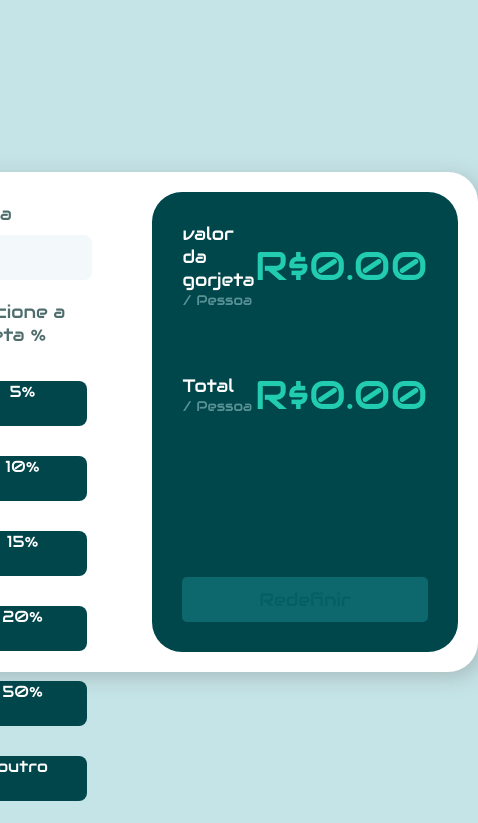
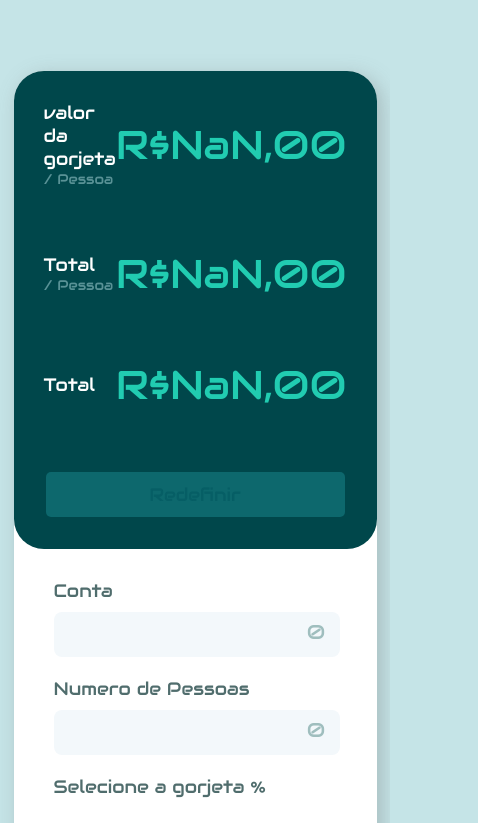
Before and after one commit to Thiagolecheta/Calculadora-de-Gorjeta, a plain HTML site: page index.html in a window 390 px wide. Both pictures are taken after a click on the element "5%". Shown: the top 823 px of the page, 478 px wide, since content can reach past the window. Drawn offline with Linux system fonts and the light colour scheme.

Commit message:
Calculadora de gorjeta simples em JS

```diff
--- a/index.html
+++ b/index.html
@@ -9,27 +9,29 @@
     <title>Calculadora de Gorjeta</title>
 </head>
 <body>
+
     <div class="container">
         <div class="boxCalc">
             <div class="leftArea">
                 <div class="bill">
                     <div>Conta</div>
-                    <input type="text" id="bill">
+                    <input type="text" id="bill" placeholder="0">
+                </div>
+                <div class="bill">
+                    <div>Numero de Pessoas</div>
+                    <input type="text" id="people" placeholder="0">
                 </div>
                 <div class="areaSelectTip">
                     <div class="tipInfo" >Selecione a gorjeta %</div>
                     <div class="areaButtons">
-                        <div class="tipButton">5%</div>
-                        <div class="tipButton">10%</div>
-                        <div class="tipButton">15%</div>
-                        <div class="tipButton">20%</div>
-                        <div class="tipButton">50%</div>
-                        <div class="tipButton">outro</div>
+                        <div class="tipButton5" onclick="clicou('5')">5%</div>
+                        <div class="tipButton10" onclick="clicou('10')">10%</div>
+                        <div class="tipButton15" onclick="clicou('15')">15%</div>
+                        <div class="tipButton20" onclick="clicou('20')">20%</div>
+                        <div class="tipButton50" onclick="clicou('30')">30%</div>
+                        <div class="tipButton50" onclick="clicou('50')">50%</div>
+
                     </div>
-                </div>
-                <div class="bill">
-                    <div>Numero de Pessoas</div>
-                    <input type="text" id="bill">
                 </div>
             </div>
             <div class="rightArea">
@@ -40,7 +42,7 @@
                             <p>/ Pessoa</p>
                         </div>
 
-                        <div class="valueTip">
+                        <div class="valueTip1">
                             R$0.00
                         </div>
                     </div>
@@ -50,16 +52,29 @@
                             <p>/ Pessoa</p>
                         </div>
 
-                        <div class="valueTip">
+                        <div class="valueTip2">
+                            R$0.00
+                        </div>
+                    </div>
+                    <div class="tipAmountArea">
+                        <div class="tipAmountTitle">
+                            Total
+                        </div>
+
+                        <div class="valueTip3">
                             R$0.00
                         </div>
                     </div>
                 </div>
                 <div class="tipAmountArea">
-                    <button class="reset">Redefinir</button>
+                    <button class="reset" onclick="redefinir()">Redefinir</button>
                 </div>
             </div>
         </div>
     </div>
+
+
+
+    <script src="script/script.js"></script>
 </body>
 </html>
--- a/script/script.js
+++ b/script/script.js
@@ -0,0 +1,43 @@
+function clicou(n){
+
+
+    let valorConta = parseFloat(document.querySelector('#bill').value)
+    let pessoa = parseInt(document.querySelector('#people').value)
+
+    let valorGorjeta = document.querySelector('.valueTip1')
+    let valorTotalPessoa = document.querySelector('.valueTip2')
+    let valorTotal = document.querySelector('.valueTip3')
+
+
+
+    if(valorConta == '' || pessoa == ''){
+        alert('Erro')
+    } else {
+
+            let resultado = (n / 100) * valorConta
+            valorGorjeta.innerHTML = `R$${resultado},00`
+
+            let total = resultado + valorConta
+            valorTotal.innerHTML = `R$${total},00`
+
+            let valorPessoa = total / pessoa
+            valorTotalPessoa.innerHTML = `R$${valorPessoa},00`
+
+        }
+
+    }
+
+
+
+
+
+    function redefinir(){
+        let valorGorjeta = document.querySelector('.valueTip1').innerHTML = `R$ 0.00`
+        let valorTotalPessoa = document.querySelector('.valueTip2').innerHTML = `R$ 0.00`
+        let valorTotal = document.querySelector('.valueTip3').innerHTML = `R$ 0.00`
+        let valorConta = document.querySelector('#bill').innerHTML = ''
+
+
+
+
+    }
--- a/src/style.css
+++ b/src/style.css
@@ -53,11 +53,19 @@ body{
     background-color: #f3f8fb;
     border: none;
     border-radius: 8px;
+    padding: 5px;
 }
 
 .bill input:focus {
-    border: none;
-    border: 1px solid #69b5ad;
+    outline: none !important;
+    border:3px solid #479c90;
+}
+
+.bill input::placeholder {
+    font-size: 20px;
+    color: #9fbebe;
+    text-align: right;
+    padding: 10px;
 }
 
 .areaSelectTip {
@@ -74,7 +82,11 @@ body{
 }
 
 
-.tipButton {
+.tipButton5,
+.tipButton10,
+.tipButton15,
+.tipButton20,
+.tipButton50 {
     margin: 15px;
     width: 130px;
     height: 45px;
@@ -83,8 +95,29 @@ body{
     border-radius: 8px;
     text-align: center;
     cursor: pointer;
+    font-size: 20px;
+    display: flex;
+    justify-content: center;
+    align-items: center;
+    transition: 2s;
 }
 
+.tipButton:hover{
+    background-color: #9fe8dd;
+    color: #003a3b;
+}
+
+.active input{
+    font-size: 16px;
+    margin: 15px;
+    border-radius: 8px;
+    text-align: center;
+    width: 130px;
+    height: 45px;
+    background-color: #f3f8fb;
+    border: 3px solid #9fe8df;
+    color: #2a656d;
+}
 
 .rightArea {
     width: 80%;
@@ -102,6 +135,11 @@ body{
     justify-content: space-between;
     align-items: center;
 }
+
+.tipAmountArea .reset {
+    margin: 2px;
+}
+
 .tipAmountTitle{
     color: #fff;
     font-size: 18px;
@@ -112,7 +150,9 @@ body{
     color: #599296;
 }
 
-.valueTip {
+.valueTip1,
+.valueTip2,
+.valueTip3 {
     font-size: 40px;
     color: #21ccb1;
 }
@@ -125,4 +165,37 @@ body{
     height: 45px;
     border: none;
     border-radius: 5px;
+    transition: 2s;
+    cursor: pointer;
 }
+
+.reset:hover {
+    background-color: #26c2ad;
+    color: #00474b;
+}
+
+
+
+@media (max-width: 900px) {
+
+
+
+    .boxCalc{
+        display: flex;
+        flex-direction: column-reverse;
+        height: auto;
+        margin-top: 300px;
+    }
+
+    .rightArea{
+        display: flex;
+        margin: auto;
+        width: 100%;
+    }
+
+    .areaButtons {
+        display: flex;
+        align-items: center;
+        justify-content: center;
+    }
+}
```
